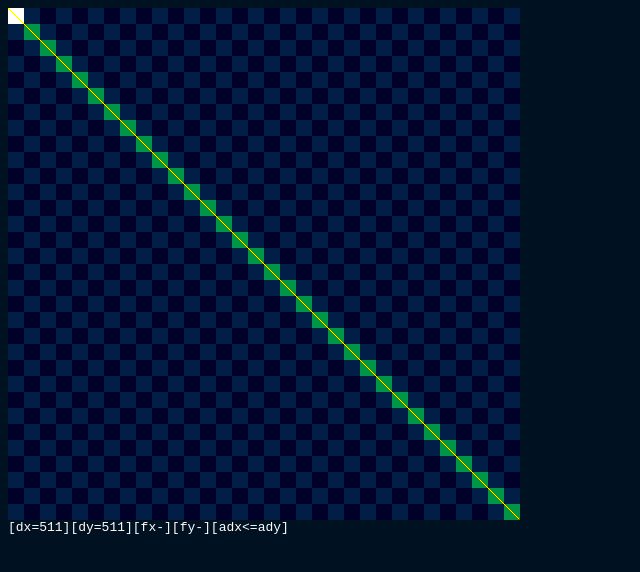
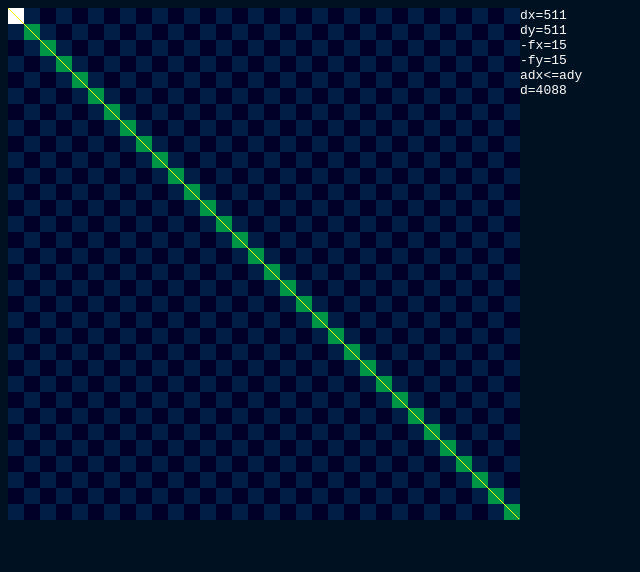
Before and after one commit to sqaxomonophonen/hodgepodge, a plain HTML site: page codes/subpixel-bresenham.html in a window 1280 px wide. Shown: the whole page, without its empty margins (0-640 px from the left). Drawn offline with Linux system fonts and the light colour scheme.

Commit message:
moar dbg

```diff
--- a/codes/subpixel-bresenham.html
+++ b/codes/subpixel-bresenham.html
@@ -5,6 +5,9 @@ body {
 	background-color: #012;
 	color: white;
 	font-family: monospace;
+}
+div {
+	float: left;
 }
 </style>
 <script type="text/javascript">
@@ -52,8 +55,8 @@ window.onload = function () {
 		var dx = x1 - x0;
 		var dy = y1 - y0;
 
-		dbg += "[dx=" + dx + "]";
-		dbg += "[dy=" + dy + "]";
+		dbg += "dx=" + dx + "<br/>";
+		dbg += "dy=" + dy + "<br/>";
 
 		var adx = Math.abs(dx);
 		var ady = Math.abs(dy);
@@ -71,22 +74,26 @@ window.onload = function () {
 		var fy = y0 & mask;
 		if (dx >= 0) {
 			fx = mask-fx;
-			dbg += "[fx-]";
+			dbg += "-fx=";
 		} else {
-			dbg += "[fx+]";
+			dbg += "+fx=";
 		}
+		dbg += fx + "<br/>";
+
 		if (dy >= 0) {
 			fy = mask-fy;
-			dbg += "[fy-]";
+			dbg += "-fy=";
 		} else {
-			dbg += "[fy+]";
+			dbg += "+fy=";
 		}
+		dbg += fy + "<br/>";
 
 		var mid = 1 << (size_exp-1);
 
 		if (adx > ady) {
-			dbg += "[adx>ady]";
+			dbg += "adx&gt;ady<br/>";
 			var d = (mid + fx)*ady - fy*adx;
+			dbg += "d=" + d + "<br/>";
 			var e1 = (ady - adx) << size_exp;
 			var e0 = ady << size_exp;
 			while (x != (x1 >> size_exp)) {
@@ -100,8 +107,9 @@ window.onload = function () {
 				plot(x,y,1);
 			}
 		} else {
-			dbg += "[adx<=ady]";
+			dbg += "adx&lt;=ady<br/>";
 			var d = (mid + fy)*adx - fx*ady;
+			dbg += "d=" + d + "<br/>";
 			var e1 = (adx - ady) << size_exp;
 			var e0 = adx << size_exp;
 			while (y != (y1 >> size_exp)) {
```
